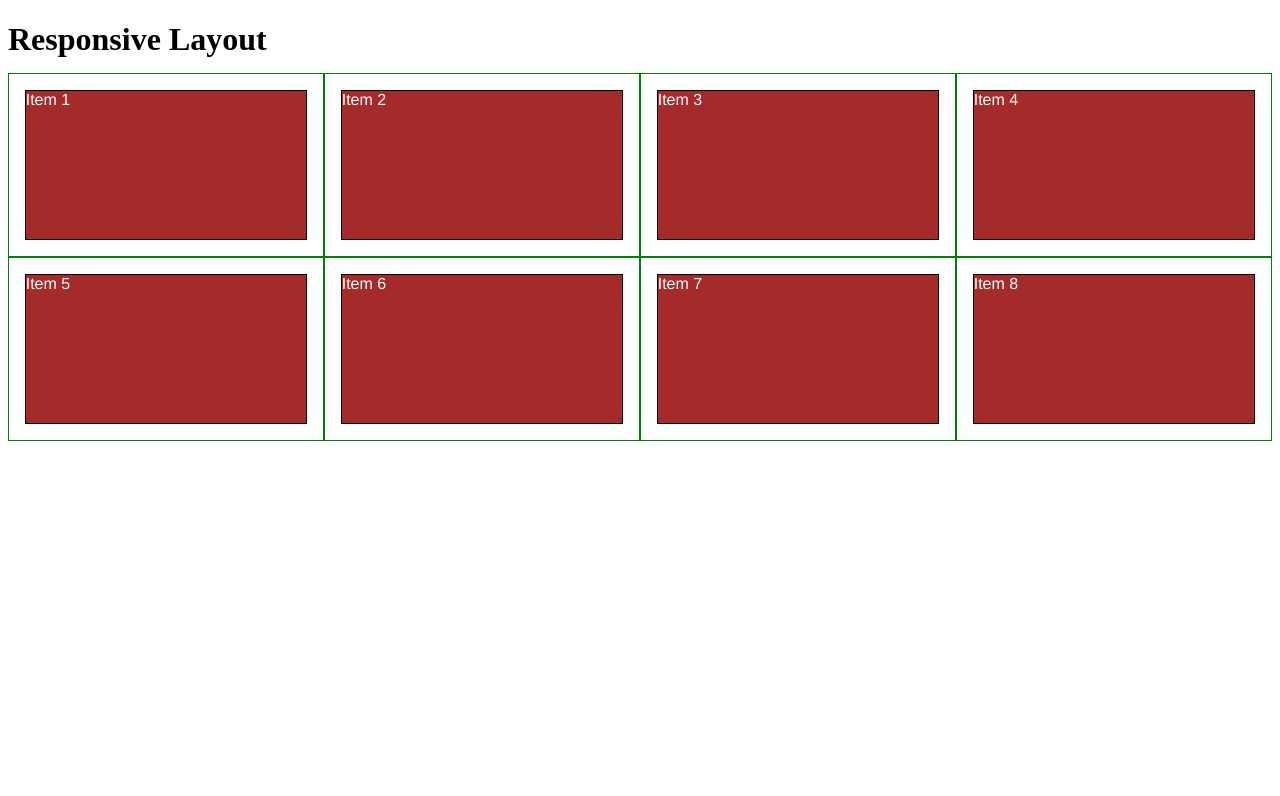
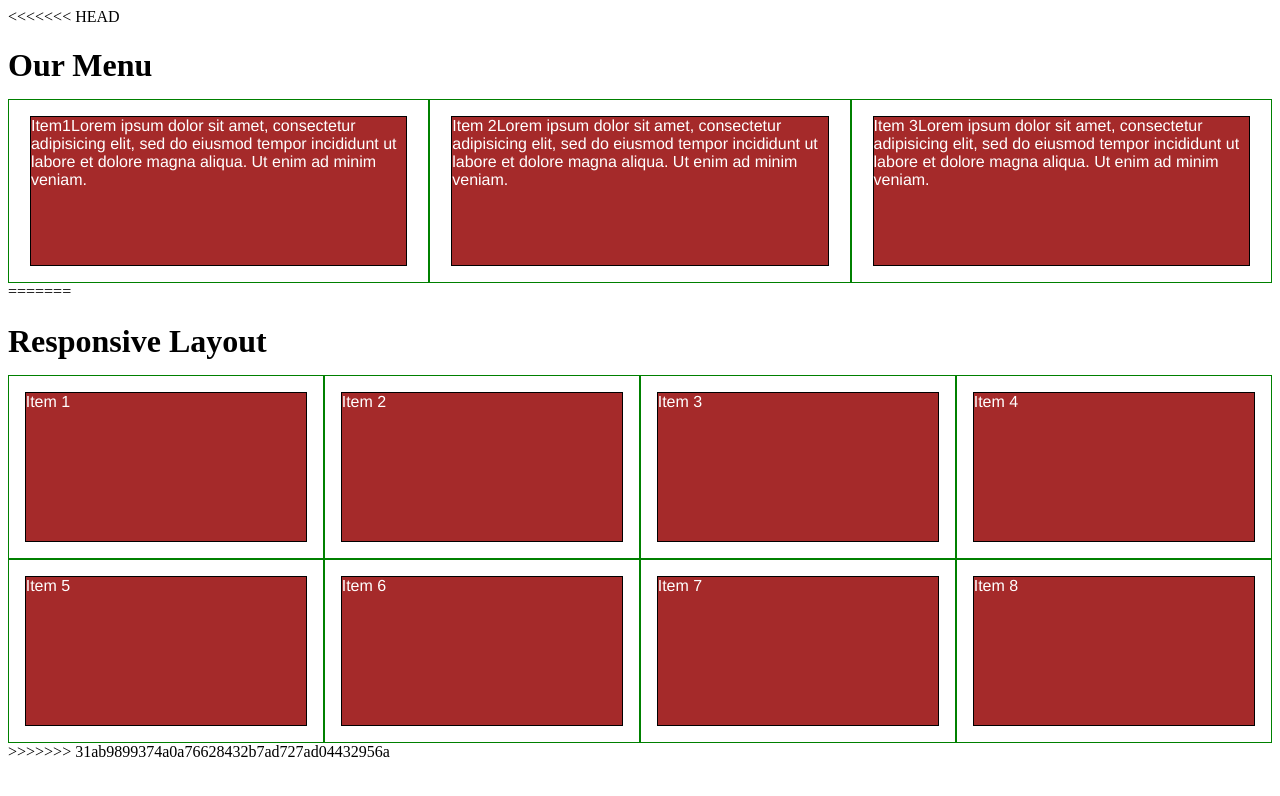
Before and after one commit to RanjiniHarihara/coursera-test, a plain HTML site: page module2-assignment/index.html in a window 1280 px wide. Drawn offline with Linux system fonts and the light colour scheme.

Commit message:
Update index.html

```diff
--- a/module2-assignment/index.html
+++ b/module2-assignment/index.html
@@ -3,6 +3,26 @@
 <head>
 <meta charset="utf-8">
 <meta name="viewport" content="width=device-width, initial-scale=1">
+<<<<<<< HEAD
+<title>Module2-assignment</title>
+ <link rel="stylesheet" href="css/style.css">
+</head>
+<body>
+<h1>Our Menu</h1>
+
+<div class="row">
+  <div class="col-lg-4 col-md-6"><p><span>Item1</span>Lorem ipsum dolor sit amet, consectetur adipisicing elit, sed do eiusmod
+tempor incididunt ut labore et dolore magna aliqua. Ut enim ad minim veniam.
+</p>
+
+ </div>
+  <div class="col-lg-4 col-md-6"><p><span>Item 2</span>Lorem ipsum dolor sit amet, consectetur adipisicing elit, sed do eiusmod
+tempor incididunt ut labore et dolore magna aliqua. Ut enim ad minim veniam.</p></div>
+  <div class="col-lg-4 col-md-6"><p><span>Item 3</span>Lorem ipsum dolor sit amet, consectetur adipisicing elit, sed do eiusmod
+tempor incididunt ut labore et dolore magna aliqua. Ut enim ad minim veniam.</p></div>
+
+</div>
+=======
 <title>Responsive Layout</title>
  <link rel="stylesheet" href="css/style.css">
 </head>
@@ -20,5 +40,6 @@
   <div class="col-lg-3 col-md-6"><p>Item 8</p></div>
 </div>
 
+>>>>>>> 31ab9899374a0a76628432b7ad727ad04432956a
 </body>
 </html>
```
